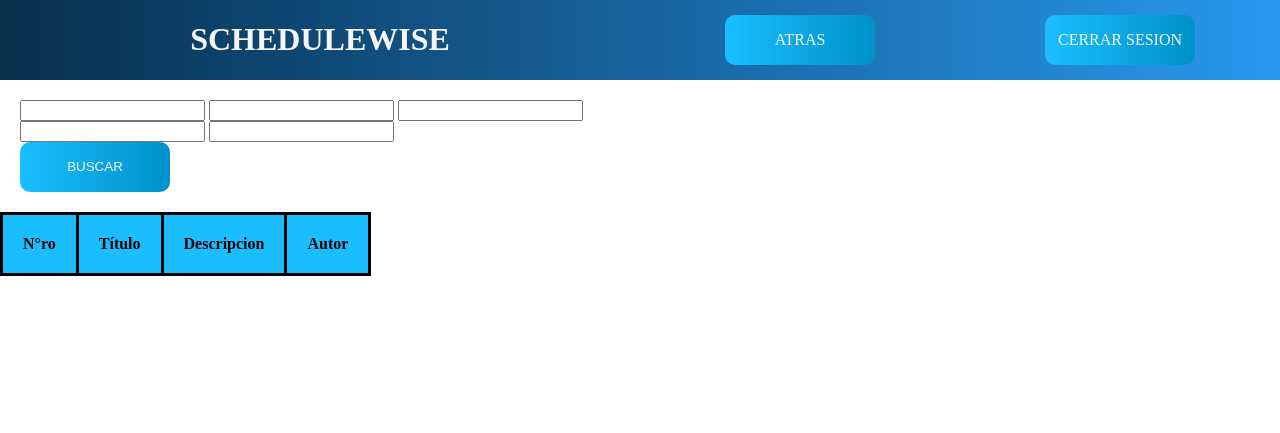
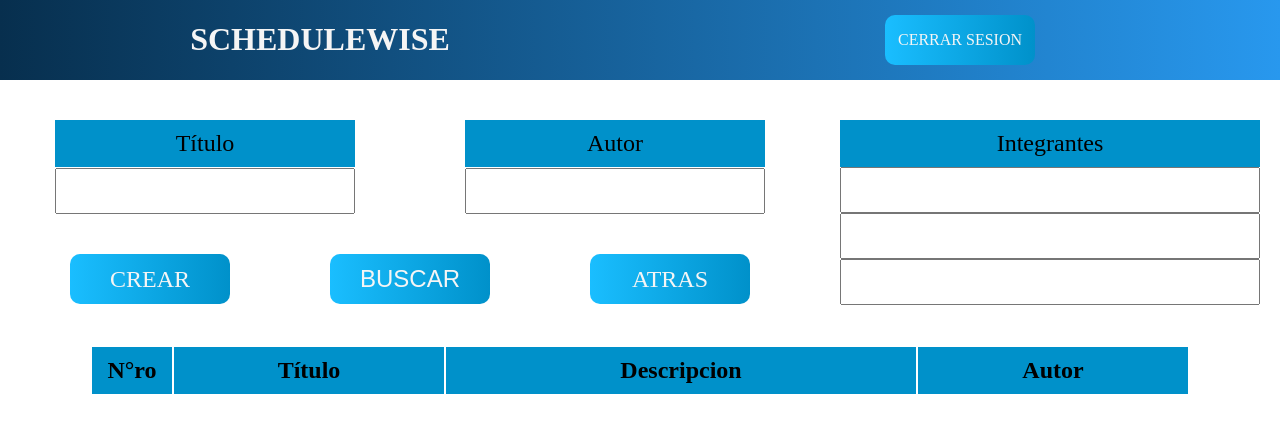
Before and after one commit to UbertoGC/Organizador_de_Horarios, a Flask app: template templates/buscarhorario.html in a window 1280 px wide. Shown: the top 433 px of the page. Run offline with Flask 3, Linux system fonts and the light colour scheme; the template is opened without the code that fills it, so the values that code supplies are empty.

Commit message:
Actualizando Front-end de interfaces.

```diff
--- /dev/null
+++ b/static/css/busquedahorario.css
@@ -0,0 +1,222 @@
+:root{
+    --background_grad : linear-gradient(to right, #072f4e 0%, #2898ee 100%);
+    --buttoncolor: linear-gradient(to left,  #0091ca 0%, #1abeff 100%);
+    --buttonhover : rgb(59, 58, 58);
+}
+
+body{
+    margin: 0px;
+    width: 100%;
+    height: 100vh;
+}
+
+.head{
+    display: flex;
+    width: 100%;
+    align-items: center;
+    background: var(--background_grad);
+}
+
+.head h1 {
+    justify-content: center;
+    display: flex;
+    width: 50%;
+    color: whitesmoke;
+}
+
+.nav{
+    width: 50%;
+    display: flex;
+    align-items: center;
+    justify-content:space-around;
+}
+
+.btn {
+    display: flex;
+    justify-content: center;
+    align-items: center;
+    border-radius: 10px;
+    height: 50px;
+    width: 150px;
+    text-decoration: none;
+    background: var(--buttoncolor);
+    color: whitesmoke;
+    border-style: none;
+}
+
+.btn:hover {
+    background: var(--buttonhover);
+    color: white;
+}
+
+.cont {
+    display: flex;
+    width: 100%;
+    height: 100%;
+    justify-content: center;
+    align-items: center;
+    font-size: 30px
+}
+.PresentInformation{
+    display: flex;
+    justify-content: center;
+
+}
+.opciones{
+    background: linear-gradient(to right,  #ade8ff 0%, #d2f3ff 100%);
+    padding: 10px 10px;
+    margin: 10px 10px 10px 160px;
+    max-width: 200px;
+    width: 100%;
+    border-radius: 5px;
+    box-shadow: 0 10px 10px rgba(0, 0, 0, 0.15);
+    display: grid;
+    place-items: center;
+    flex-direction: column;
+    justify-content: center;
+    position: relative;
+}
+.opciones .btn{
+    margin-top: 40px;
+    margin-bottom: 40px;
+    position: relative;
+}
+.containersixhorary{
+    background: linear-gradient(to right,  #00acee 0%, #9be3ff 100%);
+    max-width: 800px;
+    width: 100%;
+    padding: 10px 10px;
+    margin: 10px 10px 10px 10px;
+    border-radius: 5px;
+    box-shadow: 0 10px 10px rgba(0, 0, 0, 0.15);
+    display: grid;
+    grid-template-columns: repeat(2, 1fr);
+    place-items: center;
+    position: relative;
+}
+
+.horarydata{
+    background: linear-gradient(to right, #072f4e 0%, #2898ee 100%);
+    max-width: 300px;
+    width: 100%;
+    padding: 20px 20px;
+    margin: 10px 10px 10px 10px;
+    border-radius: 5px;
+    box-shadow: 0 10px 10px rgba(0, 0, 0, 0.15);
+    position: relative;
+}
+.horarydata .title{
+    color: #ffffff;
+    font-size: 24px;
+    font-weight: 600;
+    margin: 10px 0 10px 0;
+    position: relative;
+}
+.horarydata .description{
+    color: #ffffff;
+    font-size: 16px;
+    font-weight: 600;
+    margin: 10px 0 10px 0;
+    position: relative;
+}
+.horarydata .autor{
+    color: #1abeff;
+    font-size: 16px;
+    font-weight: 600;
+    margin: 20px 0 10px 0;
+    position: relative;
+}
+
+.information{
+    display: grid;
+    padding-top: 20px;
+}
+.information{
+    align-items: center;
+    justify-items: center;
+}
+.information form{
+    display: grid;
+    grid-template-columns: repeat(3, 1fr);
+    margin-bottom: 20px;
+}
+.inputconteiner{
+    display: grid;
+    grid-template-columns: repeat(1, 1fr);
+    padding: 20px;
+    align-items: center;
+    justify-items: center;
+}
+.inputconteiner label{
+    background-color: #0091ca;
+    text-align: center;
+    padding: 10px;
+    width: 280px;
+    font-size: x-large;
+    font-weight:200;
+}
+.inputconteiner input{
+    font-size: large;
+    height: 40px;
+    width: 276px;
+    padding-left: 10px;
+    padding-right: 10px;
+}
+.inputintegrants{
+    grid-column-start: 3;
+    grid-column-end: 4;
+    grid-row-start: 1;
+    grid-row-end: 3;
+}
+.inputintegrants input{
+    width: 396px;
+}
+.inputintegrants label{
+    width: 400px;
+}
+.buttonsconteiner .btn{
+    display: grid;
+    width: 160px;
+    font-size: x-large;
+}
+.buttonsconteiner{
+    margin: 20px;
+    grid-column-start: 1;
+    grid-column-end: 3;
+    grid-row-start: 2;
+    grid-row-end: 3;
+    display: grid;
+    grid-template-columns: repeat(3, 1fr);
+    align-items: center;
+    justify-items: center;
+}
+thead{
+    background-color: #0091ca;
+    color: black;
+}
+tbody{
+    background-color: #b4eaff;
+}
+thead tr th{
+    font-size: x-large;
+    padding: 10px;
+}
+#id{
+    width: 60px;
+}
+#description{
+    width: 450px;
+}
+#autor{
+    width: 250px;
+}
+#title{
+    width: 250px;
+}
+tbody tr td{
+    padding: 10px;
+    font-size: large;
+}
+a:link, a:visited, a:active {
+    text-decoration:none;
+}
--- a/templates/buscarhorario.html
+++ b/templates/buscarhorario.html
@@ -3,40 +3,51 @@
 <head>
     <meta charset="UTF-8">
     <meta name="viewport" content="width=device-width, initial-scale=1.0">
-    <link rel="stylesheet" href="../static/css/index.css">
+    <link rel="stylesheet" href="../static/css/busquedahorario.css">
     <title>ScheduleWise</title>
 </head>
 <body>
     <header class="head">
         <h1>SCHEDULEWISE</h1>
         <nav class="nav">
-            <a class="btn" href="/interfazbase">ATRAS</a>
             <a class="btn" href="/logout">CERRAR SESION</a>
         </nav>
     </header>
+    <div class="information">
         <form method="POST" action="/buscarhorario">
+                <div class="inputconteiner">
+                    <label>Título</label>
                     <input name="title">
+                </div>
+                <div class="inputconteiner">
+                    <label>Autor</label>
                     <input name="autor">
+                </div>
+                <div class="inputintegrants inputconteiner">
+                    <label>Integrantes</label>
                     <input name="email0">
                     <input name="email1">
                     <input name="email2">
-        <div class="buttonsubmit">
-            <button class="btn" type="submit"> BUSCAR </button>
+                </div>
+                <div class="buttonsconteiner">
+                    <a class="btn" href="/crearhorario">CREAR</a>
+                    <button class="btn" type="submit">BUSCAR</button>
+                    <a class="btn" href="/interfazbase">ATRAS</a>
                 </div>
         </form>
         <div>
             <table>
                 <thead>
-                <th>N°ro</th>
-                <th>Título</th>
-                <th>Descripcion</th>
-                <th>Autor</th>
+                    <th id="id">N°ro</th>
+                    <th id="title">Título</th>
+                    <th id="description">Descripcion</th>
+                    <th id="autor">Autor</th>
                 </thead>
                 <tbody>
                     {% for i in range(result_horary|length)%}
                     <tr>
                         <td>{{i+1}}</td>
-                    <td>{{result_horary[i]['title']}}</td>
+                        <td><a href="/horario/{{result_horary[i]['id']}}">{{result_horary[i]['title']}}</a></td>
                         <td>{{result_horary[i]['description']}}</td>
                         <td>{{result_horary[i]['autor']}}</td>
                     </tr>
@@ -44,6 +55,6 @@
                 </tbody>
             </table>
         </div>
-    </container>
+    </div>
 </body>
 </html>
```
Also changed, not shown: templates/interfazbase.html (+8 -34 lines). Lines whose indentation alone changed are shown as unchanged.
